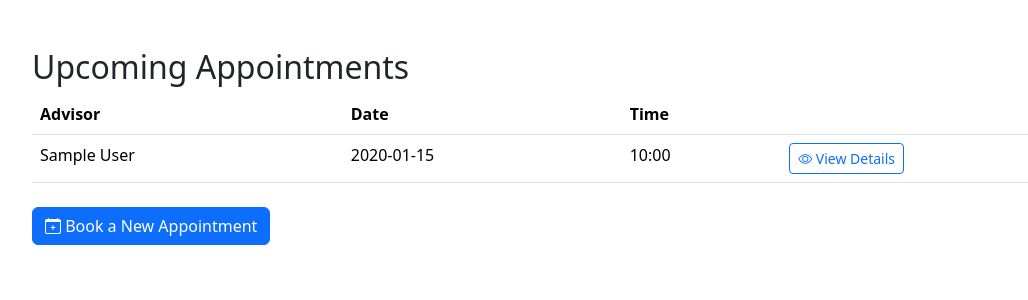
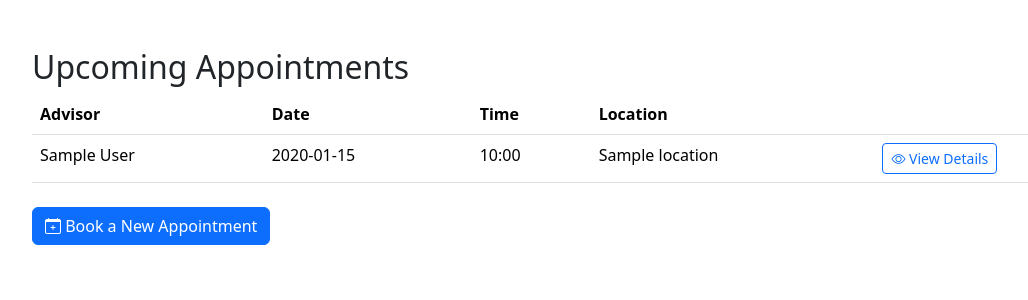
Before and after one commit to emmabry/BUS_Prototype, a Python web app: template app/templates/appointments.html in a window 1280 px wide. Shown: the part 56-356 px from the top of the page, without its empty margins (50-1078 px from the left). Run offline with Jinja, Linux system fonts and the light colour scheme; the template is opened without the code that fills it: most values are stand-ins (such as "Sample title", 1, 10 or a date in 2020).

Commit message:
Update appointments.html
Added the url for the 'Book Apointment' button to redirect to the booking view handler, as well as added another row to display the location of the appointment.

```diff
--- a/app/templates/appointments.html
+++ b/app/templates/appointments.html
@@ -10,6 +10,7 @@
             <th>Advisor</th>
             <th>Date</th>
             <th>Time</th>
+            <th>Location</th>
             <th></th>
         </tr>
     </thead>
@@ -19,6 +20,7 @@
         <td>{{ appt.advisor.first_name }} {{ appt.advisor.last_name }}</td>
         <td>{{ appt.start_time.strftime('%Y-%m-%d') }}</td>
         <td>{{ appt.start_time.strftime('%H:%M') }}</td>
+        <td>{{ appt.location }}</td>
         <td>
             <a href="{{ url_for('appointment_details', id=appt.id) }}" class="btn btn-outline-primary btn-sm">
                 <i class="bi bi-eye"></i> View Details
@@ -31,7 +33,7 @@
 {% endif %}
 
 <div class="mt-4">
-    <a href="#" class="btn btn-primary">
+    <a href="{{ url_for('book_appointment') }}" class="btn btn-primary">
         <i class="bi bi-calendar-plus"></i> Book a New Appointment
     </a>
 </div>
```
